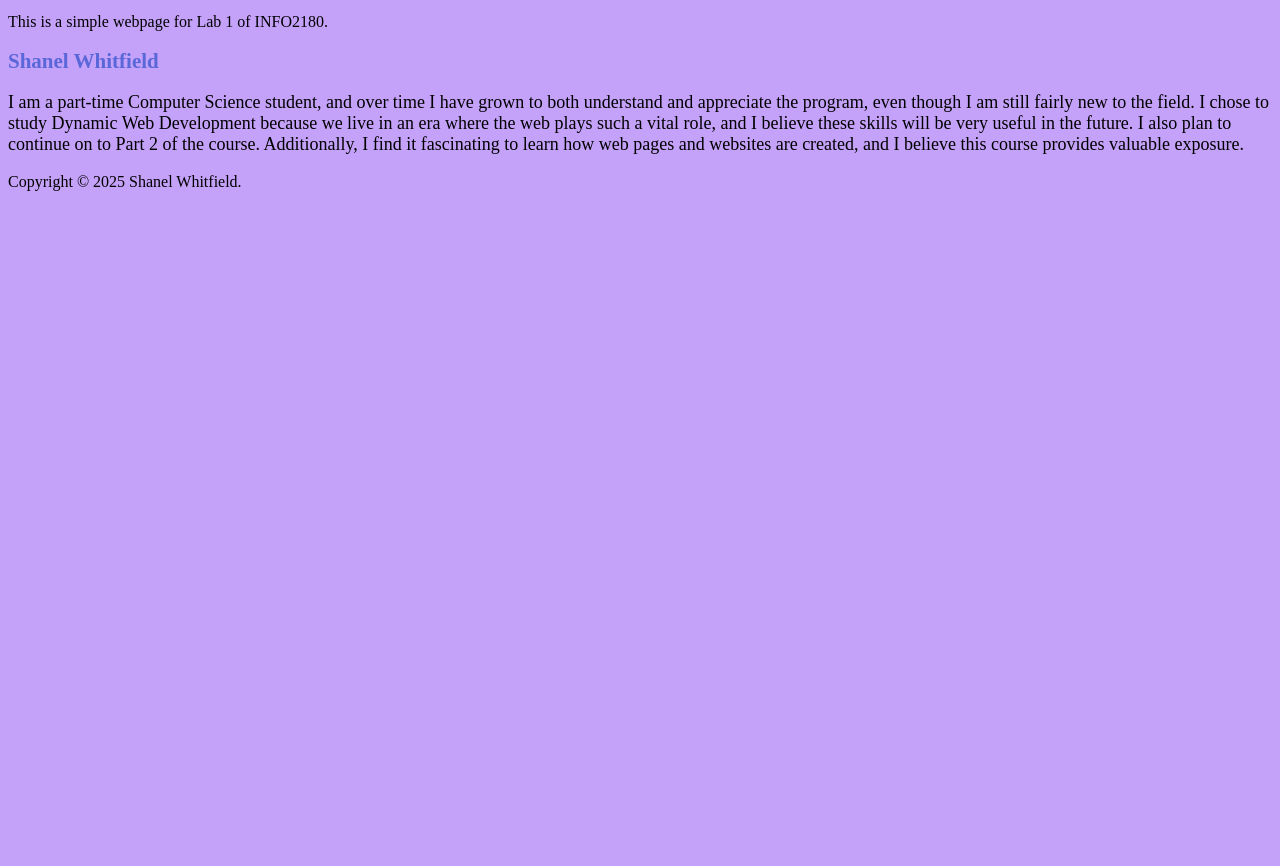
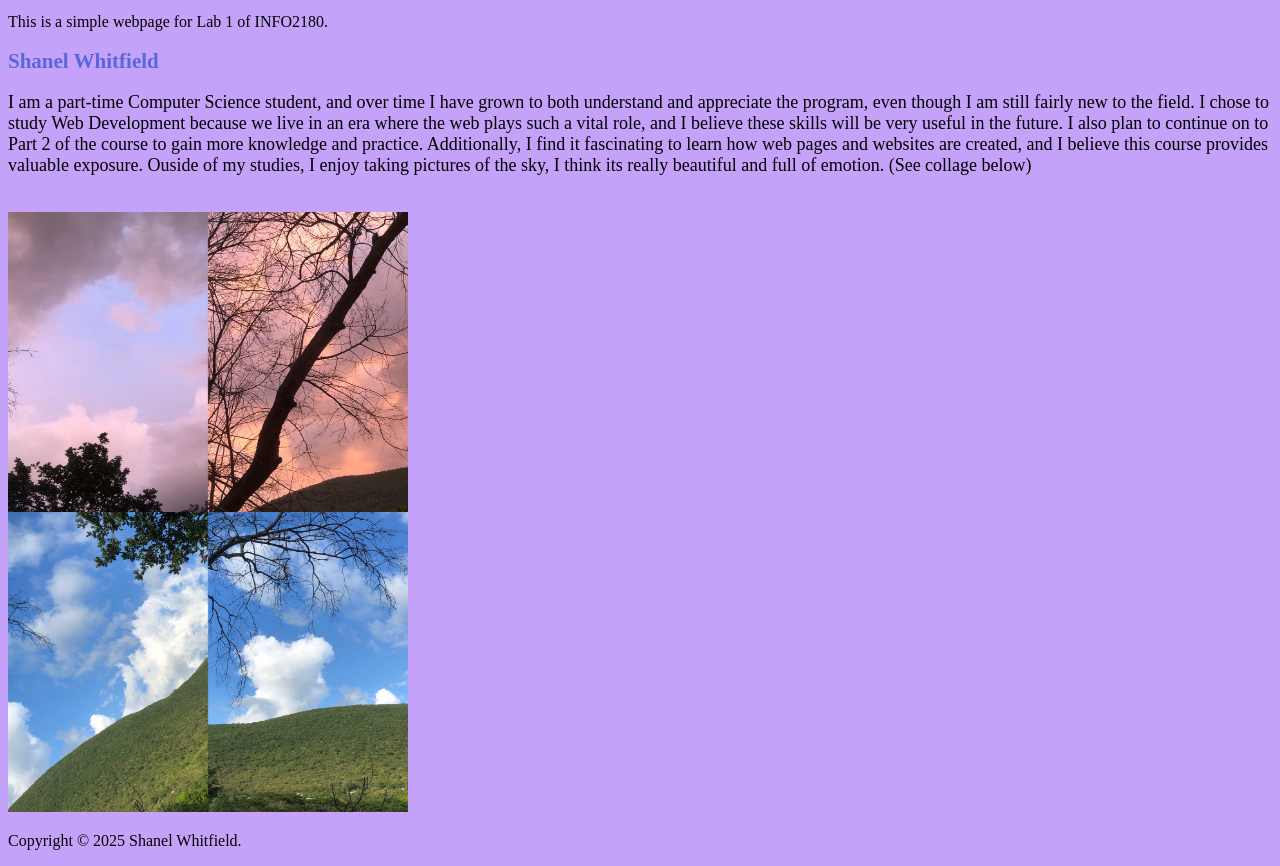
Before and after one commit to nellssss/info2180-lab1, a plain HTML site: page index.html in a window 1280 px wide. Shown: the part 46-912 px from the top of the page. Before the commit the page ends 800 px from the top, so only its background shows below. Drawn offline with Linux system fonts and the light colour scheme.

Commit message:
Finished index.html

```diff
--- a/index.html
+++ b/index.html
@@ -15,11 +15,14 @@
     <main>
         <h2>Shanel Whitfield</h2>
         <p class="ppp">I am a part-time Computer Science student, and over time I have grown to both understand and appreciate the program,
-            even though I am still fairly new to the field. I chose to study Dynamic Web Development because we live in an era
+            even though I am still fairly new to the field. I chose to study Web Development because we live in an era
             where the web plays such a vital role, and I believe these skills will be very useful in the future. I also plan to
-            continue on to Part 2 of the course. Additionally, I find it fascinating to learn how web pages and websites are created,
-            and I believe this course provides valuable exposure.
+            continue on to Part 2 of the course to gain more knowledge and practice. Additionally, I find it fascinating to learn how web pages and websites are created,
+            and I believe this course provides valuable exposure. Ouside of my studies, I enjoy taking pictures of the sky, I think its
+            really beautiful and full of emotion. (See collage below)
         </p>
+        <br>
+        <img src="picofsky.JPG" alt="Collage of Sky" width="400" height="600">
     </main>
     <footer>
         <p>Copyright &copy; 2025 Shanel Whitfield.</p>
```
